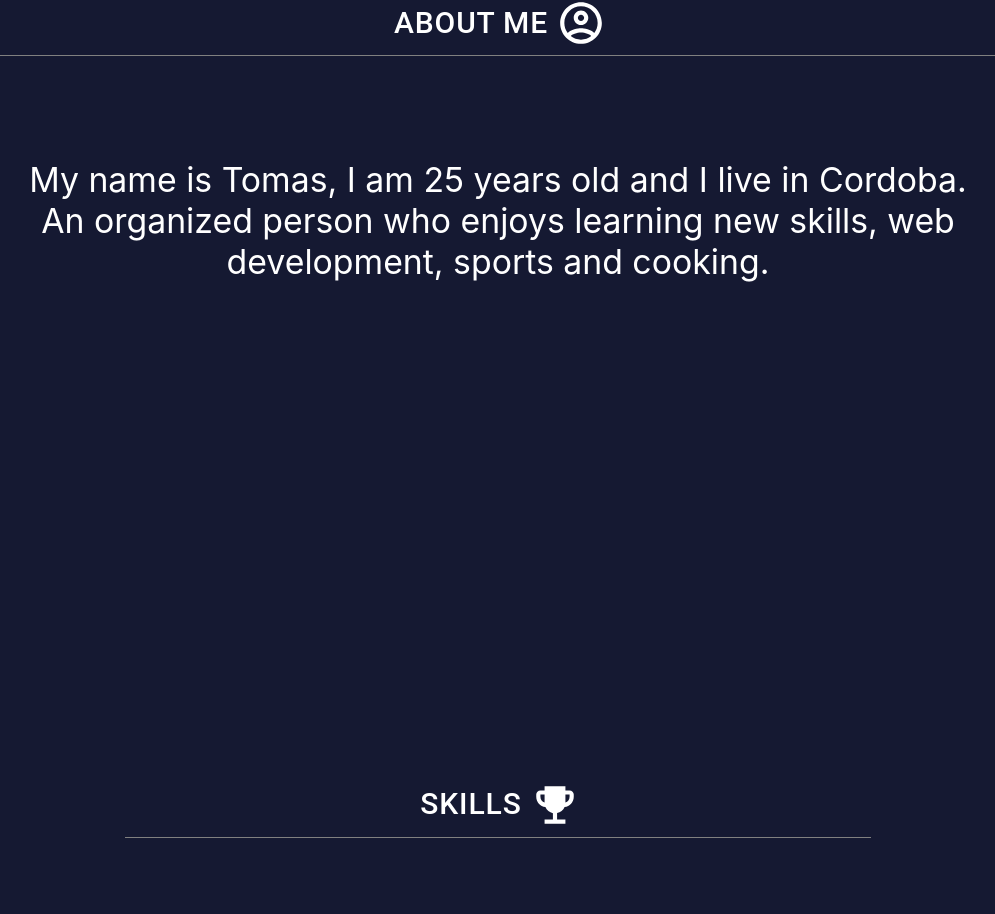
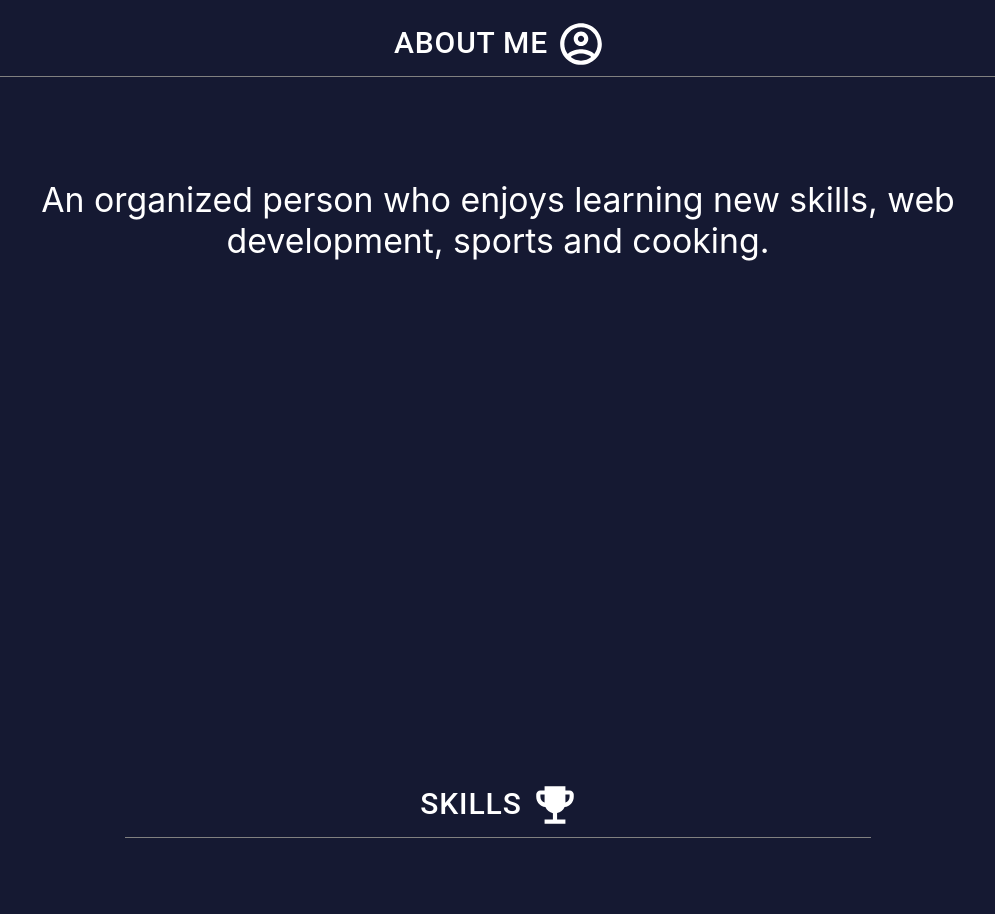
Before and after one commit to tomasVergara14/portfolio-tomas-vergara, a React (Create React App) app: page / in a window 1280 px wide. Shown: the part 1115-2029 px from the top of the page, without its empty margins (142-1137 px from the left). Built offline with nearby package versions, Linux system fonts and the light colour scheme.

Commit message:
about me text

```diff
--- a/src/Components/Pages/About/About.jsx
+++ b/src/Components/Pages/About/About.jsx
@@ -10,7 +10,6 @@ const About = () => {
             <div className="aboutTitle">
                 <AboutMeIcon/>
             </div>
-            <p className="bodyAbout">My name is Tomas, I am 25 years old and I live in Cordoba.</p>
             <p> An organized person who enjoys learning new skills, web development, sports and cooking. </p>
         </div>
 
```
